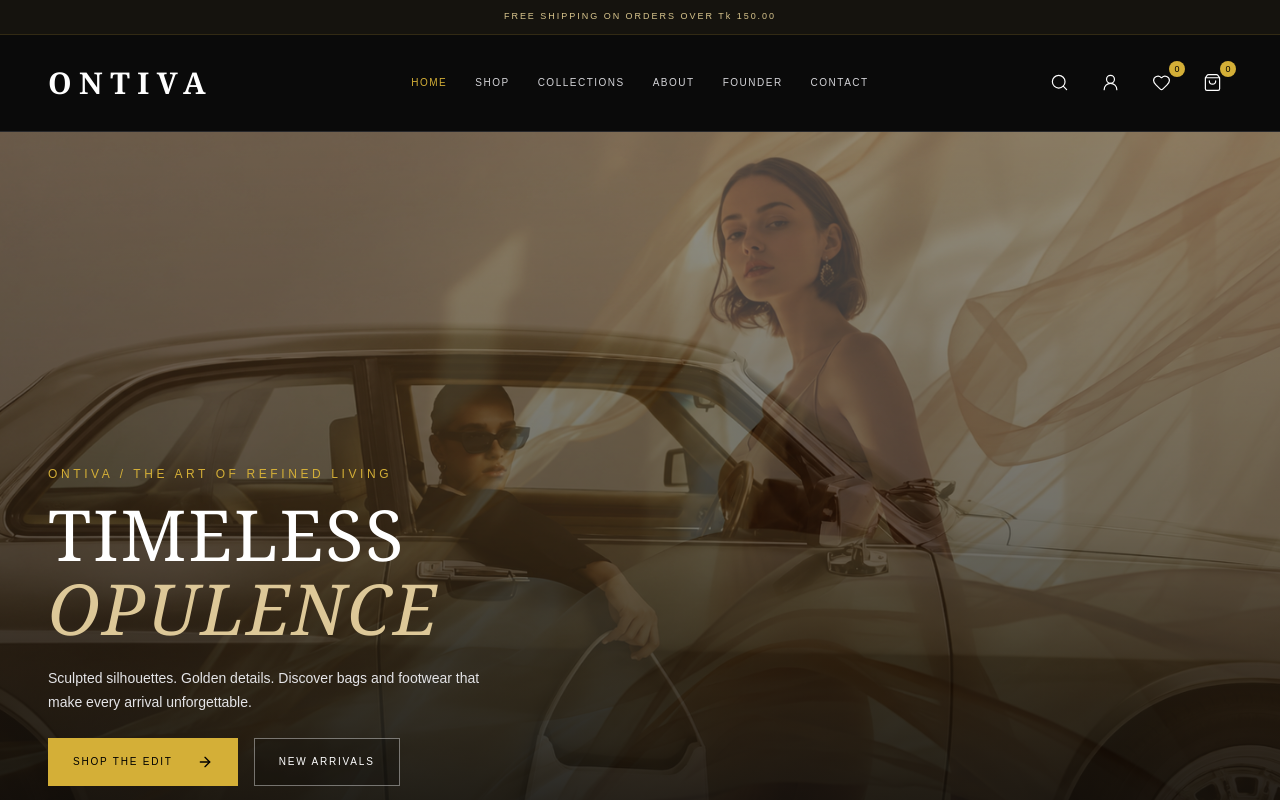
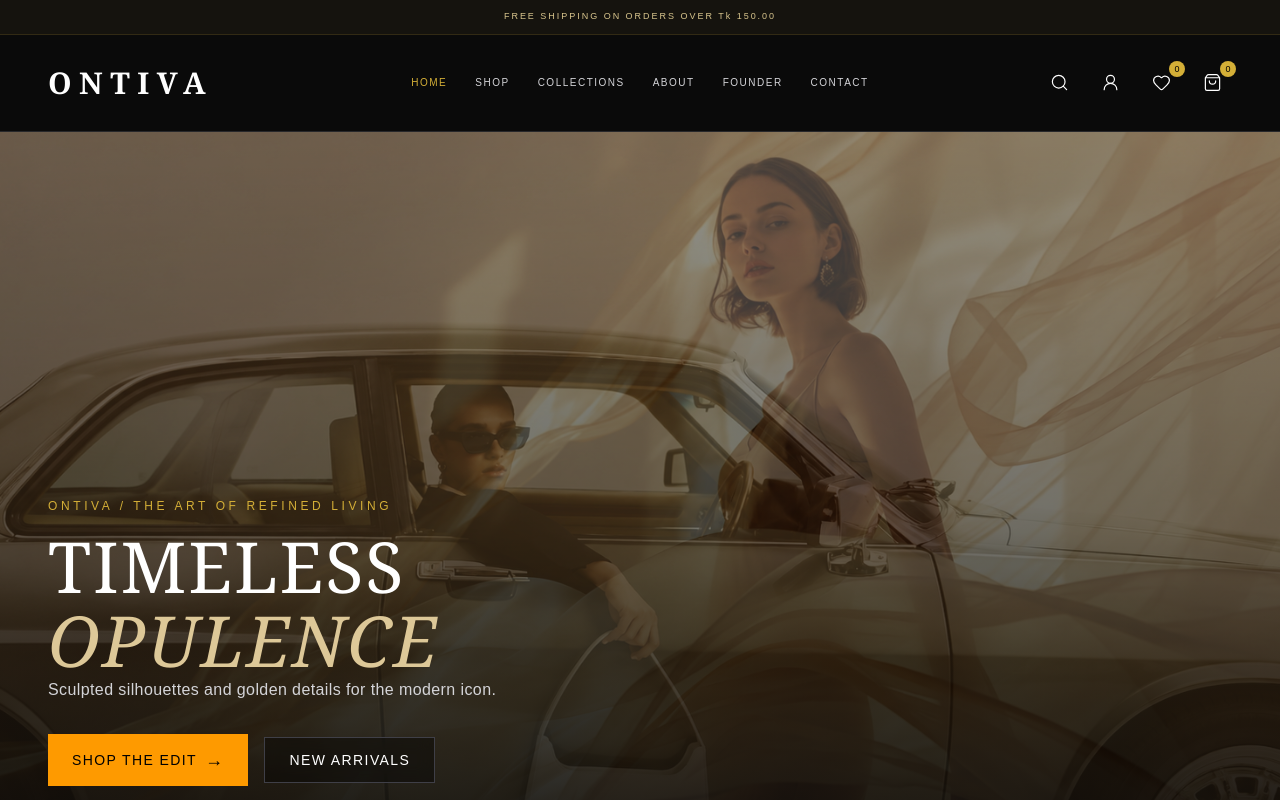
Before and after one commit to xeroxii-ceravo/ontiva-ii, a Next.js app: page / in a window 1280 px wide. Shown: the top 800 px of the page. Built offline with nearby package versions, Linux system fonts and the light colour scheme.

Commit message:
feat: shorten hero section description and resize action buttons to medium dimensions

```diff
--- a/src/components/Hero.tsx
+++ b/src/components/Hero.tsx
@@ -100,15 +100,23 @@ export default function Hero() {
               TIMELESS<br />
               <span className="italic text-[#ddc898]">OPULENCE</span>
             </h1>
-            <p className="mt-5 max-w-md text-sm leading-6 text-zinc-200 [@media(max-height:500px)]:hidden">
-              Sculpted silhouettes. Golden details. Discover bags and footwear that make every arrival unforgettable.
+            <p className="text-zinc-300 text-sm md:text-base font-light tracking-wide max-w-lg mb-8">
+              Sculpted silhouettes and golden details for the modern icon.
             </p>
-            <div className="mt-6 flex flex-wrap items-center gap-3 sm:gap-4">
-              <Link href="/shop" className="inline-flex min-h-12 items-center gap-6 border border-luxury-gold bg-luxury-gold px-6 py-3 text-[10px] tracking-[0.18em] text-black transition-colors hover:bg-[#e3c665]">
-                SHOP THE EDIT <ArrowRight size={16} aria-hidden="true" />
+            <div className="flex flex-wrap items-center gap-4">
+              <Link
+                href="/shop"
+                className="px-6 py-3 bg-amber-500 hover:bg-amber-400 text-black font-medium text-xs md:text-sm tracking-widest uppercase transition duration-300 flex items-center gap-2"
+              >
+                Shop The Edit
+                <span className="text-lg">→</span>
               </Link>
-              <Link href="#new-arrivals" className="inline-flex min-h-12 items-center border border-white/40 bg-black/20 px-6 py-3 text-[10px] tracking-[0.18em] text-white transition-colors hover:border-luxury-gold hover:text-luxury-gold">
-                NEW ARRIVALS
+
+              <Link
+                href="/new-arrivals"
+                className="px-6 py-3 border border-zinc-700 hover:border-amber-400 text-white font-medium text-xs md:text-sm tracking-widest uppercase transition duration-300 bg-black/40 backdrop-blur-sm"
+              >
+                New Arrivals
               </Link>
             </div>
           </div>
```
